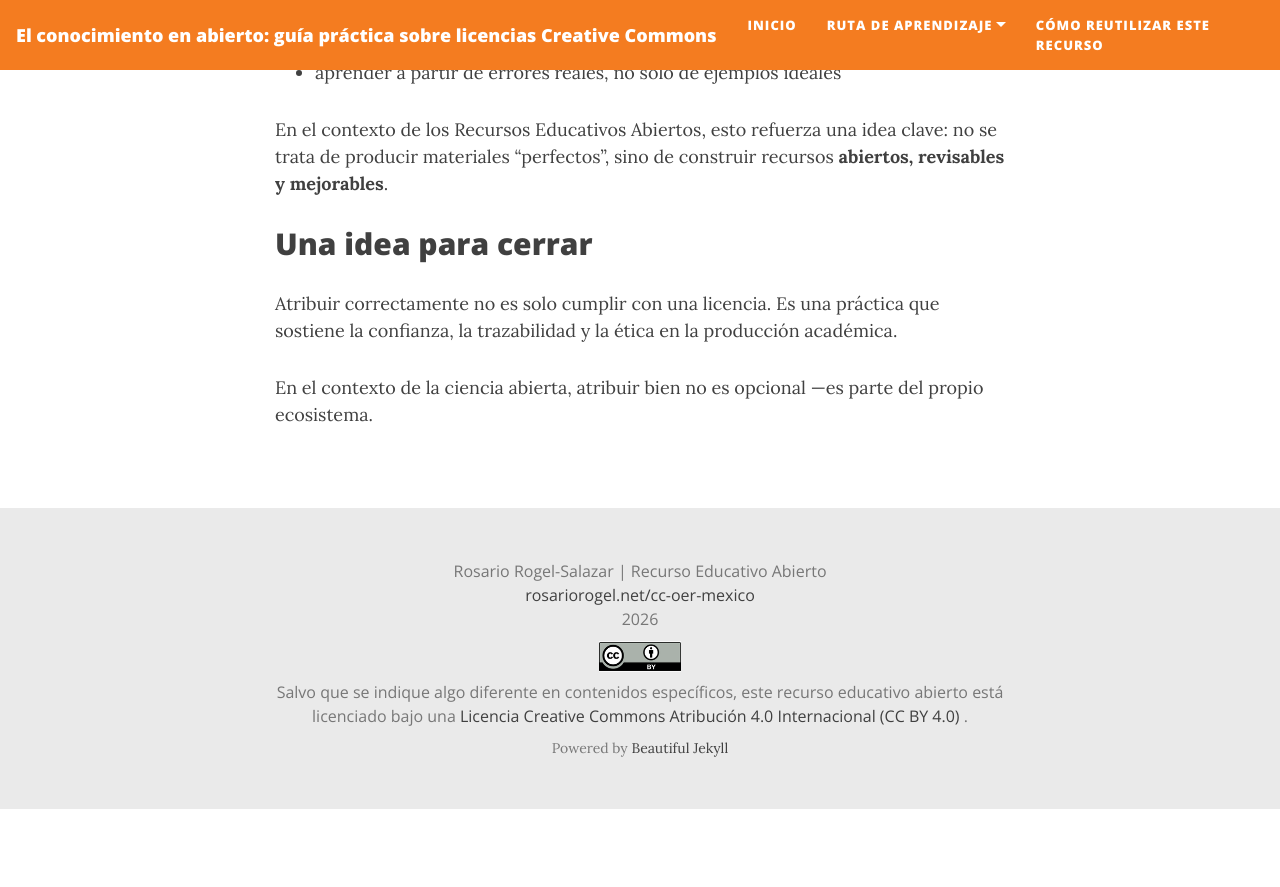
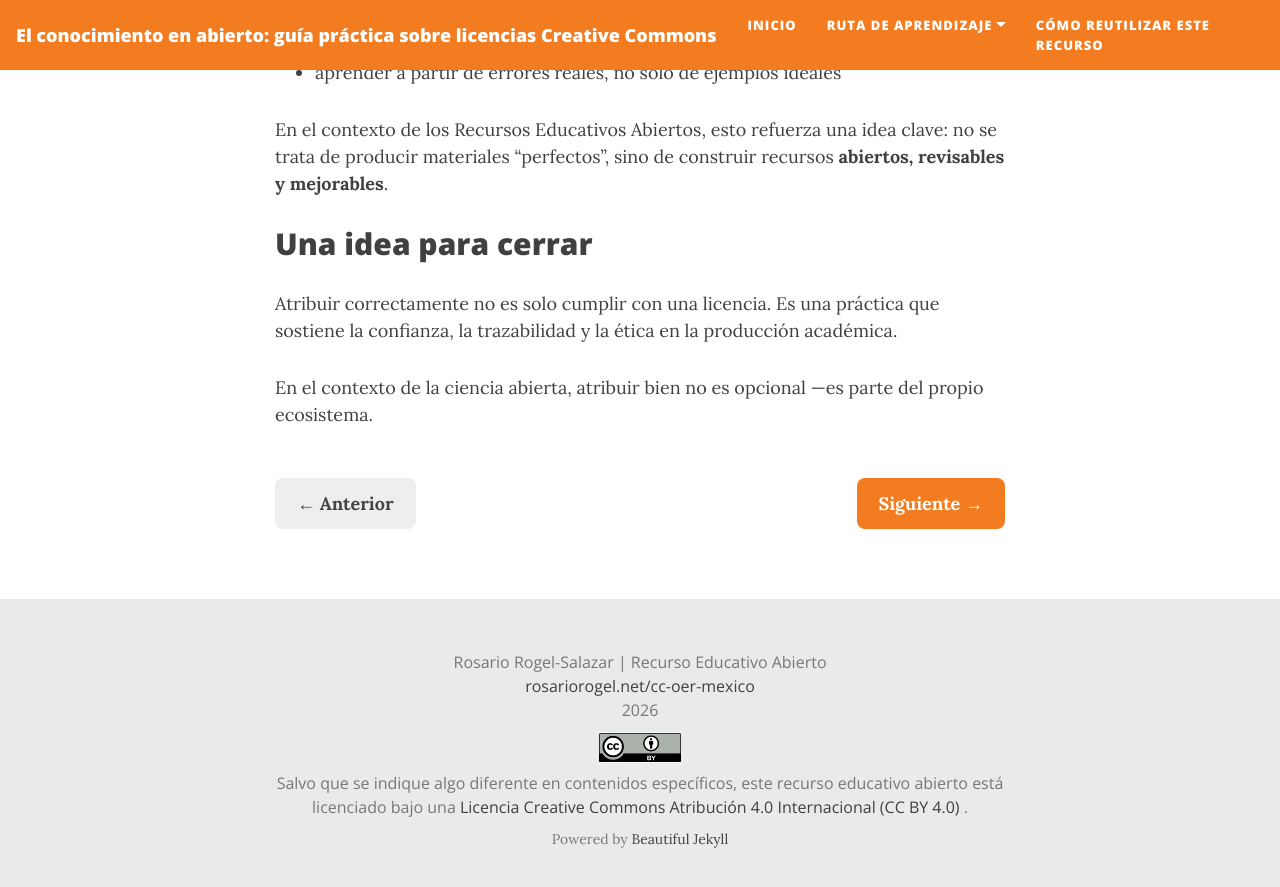
Before and after one commit to rosariorogel/cc-oer-mexico, a Jekyll site: the page built from _pages/atribucion-tasl.md, in a window 1280 px wide and 900 px high, scrolled down 3689 px. Shown: the top 887 px of the window. Built offline with Jekyll 4.4.1, drawn with Linux system fonts in a browser that asks for light colours; nearby versions of some CDN libraries; before the commit the page ends 4498 px from its top, so only the background shows below that.

Commit message:
Update atribucion-tasl.md

```diff
--- a/_pages/atribucion-tasl.md
+++ b/_pages/atribucion-tasl.md
@@ -129,3 +129,15 @@
 Atribuir correctamente no es solo cumplir con una licencia. Es una práctica que sostiene la confianza, la trazabilidad y la ética en la producción académica.
 
 En el contexto de la ciencia abierta, atribuir bien no es opcional —es parte del propio ecosistema.
+
+<div style="display:flex; justify-content:space-between; align-items:center; margin: 50px 0 20px 0; gap:20px; flex-wrap:wrap;">
+  <a href="{{ '/licencias-cc/' | relative_url }}"
+     style="display:inline-block; padding:12px 22px; background-color:#eeeeee; color:#444; text-decoration:none; border-radius:8px; font-weight:600;">
+    ← Anterior
+  </a>
+
+  <a href="{{ '/excepciones-y-limitaciones/' | relative_url }}"
+     style="display:inline-block; padding:12px 22px; background-color:#f47c20; color:white; text-decoration:none; border-radius:8px; font-weight:600;">
+    Siguiente →
+  </a>
+</div>
```
